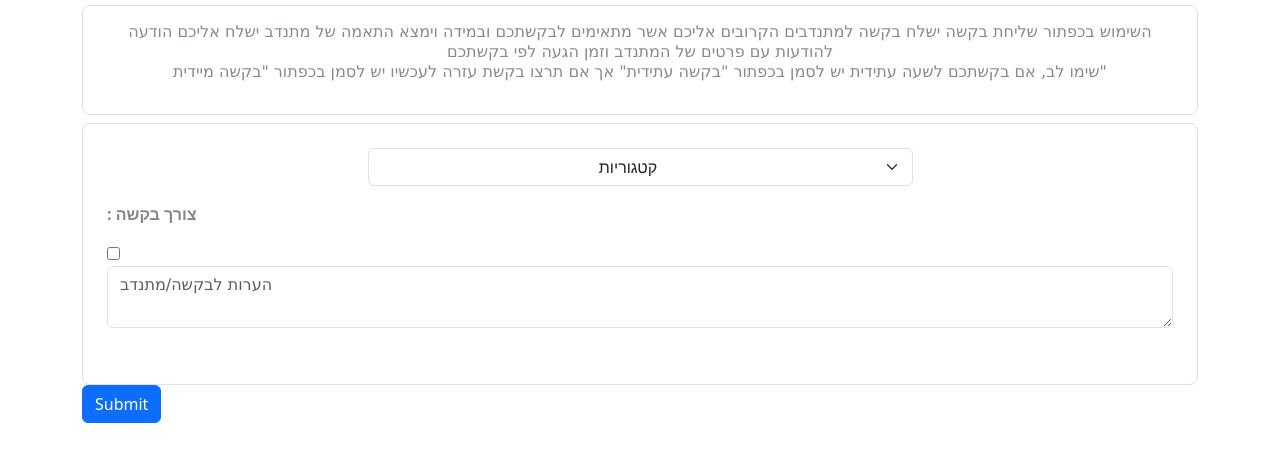
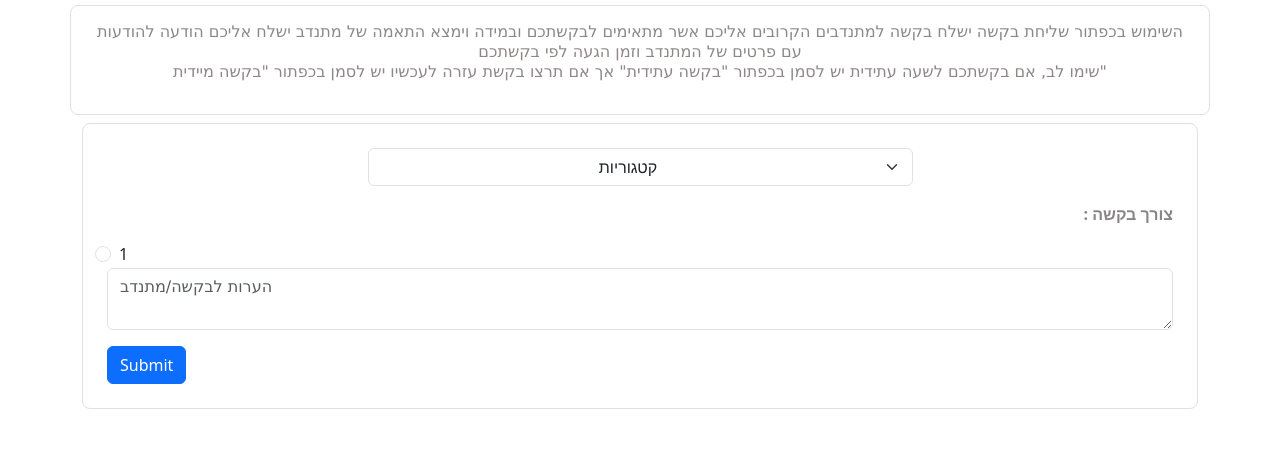
Before and after one commit to ShaharGutmanCoding/CHome, a website: page public/request/request.html in a window 1280 px wide. Shown: the part 147-608 px from the top of the page. Drawn offline with nearby package versions, Linux system fonts and the light colour scheme; files whose address does not match are found by name.

Commit message:
request page

```diff
--- a/public/request/request.html
+++ b/public/request/request.html
@@ -16,38 +16,45 @@
   <body>
   <div id="header"></div>
   <div class="container ">
+    <!-- This is the explanation-->
+    <div class="row">
       <h1 class="main-title" class="text-center">בקשת עזרה</h1>
       <div class="border p-3 rounded-3 mb-2 text-end text-sm-center lh-sm">
           <p class="paragraph">
               השימוש בכפתור שליחת בקשה ישלח בקשה למתנדבים הקרובים אליכם אשר מתאימים לבקשתכם ובמידה וימצא התאמה של מתנדב ישלח אליכם הודעה להודעות עם פרטים של המתנדב וזמן הגעה לפי בקשתכם <br> שימו לב, אם בקשתכם לשעה עתידית יש לסמן בכפתור "בקשה עתידית" אך אם תרצו בקשת עזרה לעכשיו יש לסמן בכפתור "בקשה מיידית"
           </p>
       </div>
-    <form id="formSelect">
-      <div class="border p-4 rounded-3 ">
+    </div>
+  </div>
+  <!-- form   -->
+  <div class="container">
+    <form class="border p-4 rounded-3" id="formSelect">
+
       <div class="row justify-content-center mb-3">
           <select id="select_page"  class="operator w-50 form-select text-center">
               <option disabled selected> קטגוריות</option>
           </select>
       </div>
-      <div>
+
+      <div class="row text-end ">
         <p class="second-title">: צורך בקשה </p>
-        <input type="checkbox">
+      </div>
+      <div class="row">
+        <div class="form-check form-check-inline">
+          <input class="form-check-input" type="radio" name="inlineRadioOptions" id="inlineRadio1" value="option1">
+          <label class="form-check-label" for="inlineRadio1">1</label>
+        </div>
       </div>
 
       <div class="mb-3">
         <textarea id="reqNotes" class="form-control paragraph" rows="2" placeholder="הערות לבקשה/מתנדב" type="text"></textarea>
       </div>
-        <div class="row justify-content-center mb-3">
-          <div class="col-auto">
-            <!-- Button from Bootstrap -->
-            <!-- <button type="submit" class="btn btn-primary" id="submit">שליחת בקשה</button> -->
-          </div>
-        </div>
-      </div>
       <input type="submit" class="btn btn-primary" id="submit">
 
     </form>
   </div>
+
+  <!-- Popup modal (work on it later)-->
   <div class="modal" id="myModal" tabindex="-1" aria-hidden="true">
     <div class="modal-dialog">
       <div class="modal-content">
--- a/routes/callsPage/callsPage.js
+++ b/routes/callsPage/callsPage.js
@@ -32,7 +32,7 @@ router.post("/addHelper",async (req,res)=>{
     const update = {
       $push: { helpers: helper.firstName}
     };
-await ticket.updateOne(filter,update);
-res.end();
+    await ticket.updateOne(filter,update);
+    res.end();
 })
 module.exports = router;
```
Lines whose indentation alone changed are shown as unchanged.
